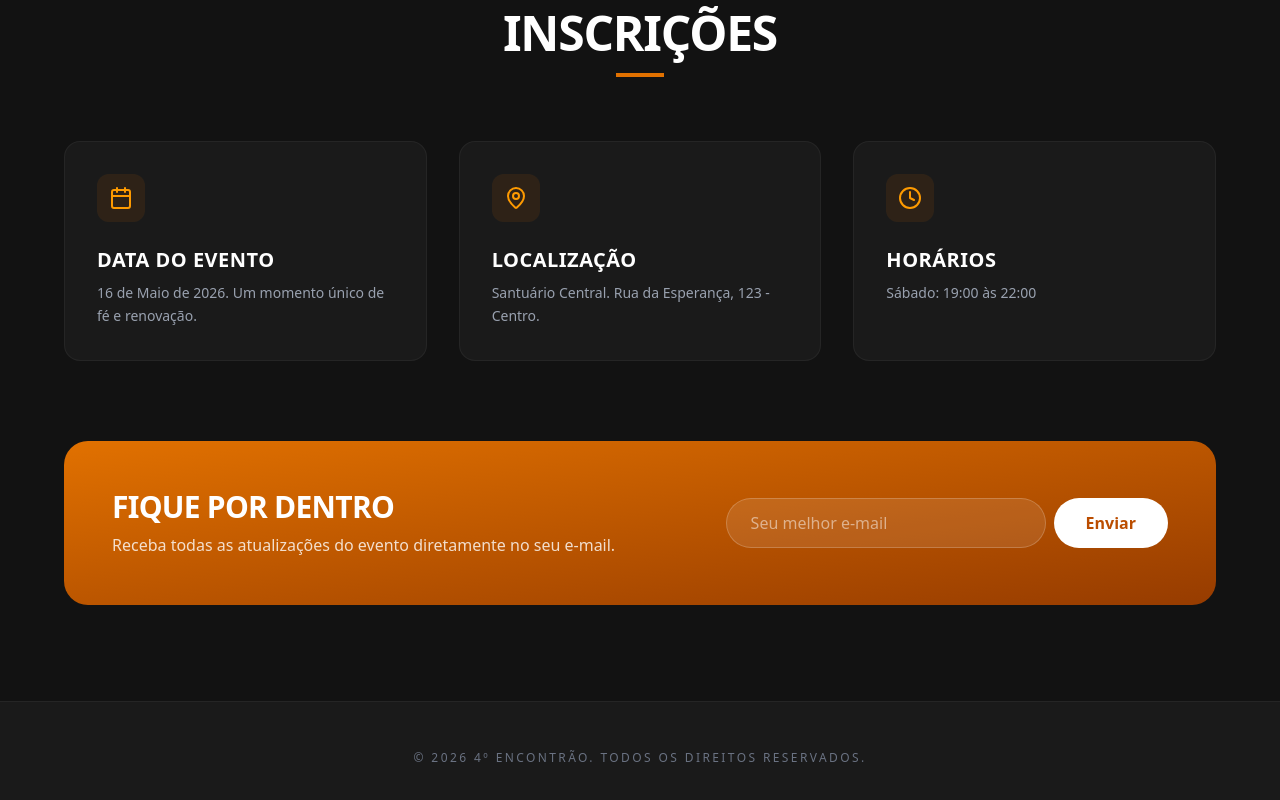
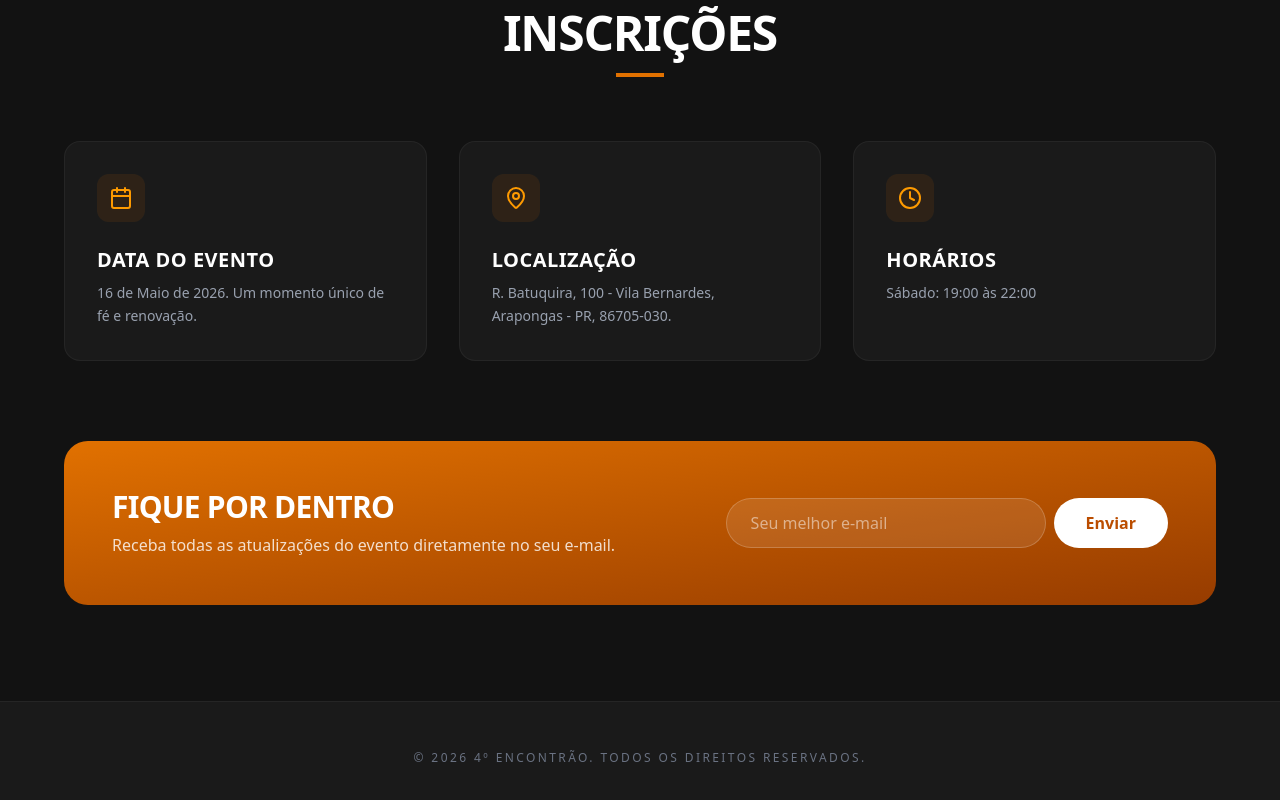
Before and after one commit to CALONGA21/Adolefest26, a React (Vite) app in the folder frontend/: page / in a window 1280 px wide. Shown: the part 887-1687 px from the top of the page. Built offline with nearby package versions, Linux system fonts and the light colour scheme; no server answers; what @mercadopago/sdk-react would draw is missing.

Commit message:
endereço atualizado

```diff
--- a/frontend/src/App.tsx
+++ b/frontend/src/App.tsx
@@ -161,7 +161,7 @@ export default function App() {
               </div>
               <h3 className="text-xl font-bold mb-2 uppercase tracking-wide">Localização</h3>
               <p className="text-gray-400 text-sm leading-relaxed">
-                Santuário Central. Rua da Esperança, 123 - Centro.
+                R. Batuquira, 100 - Vila Bernardes, Arapongas - PR, 86705-030.
               </p>
             </div>
 
```
